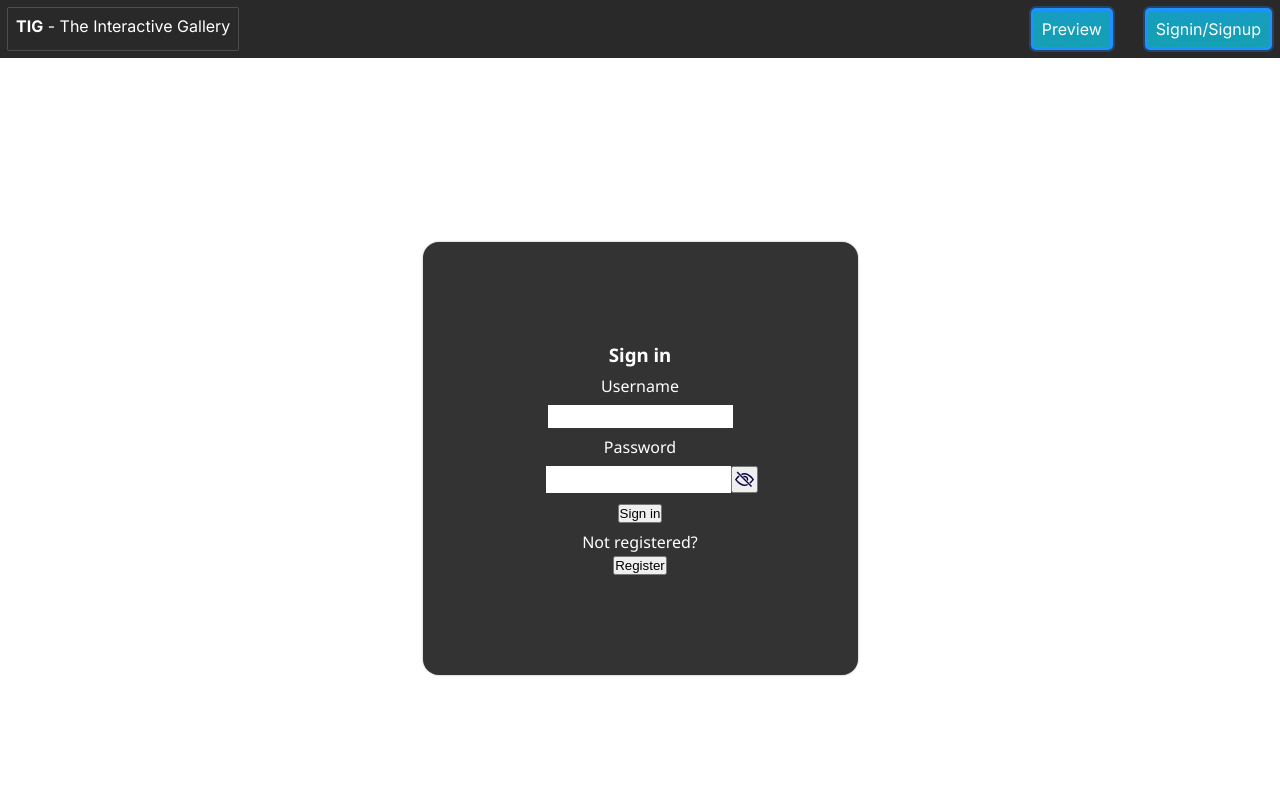
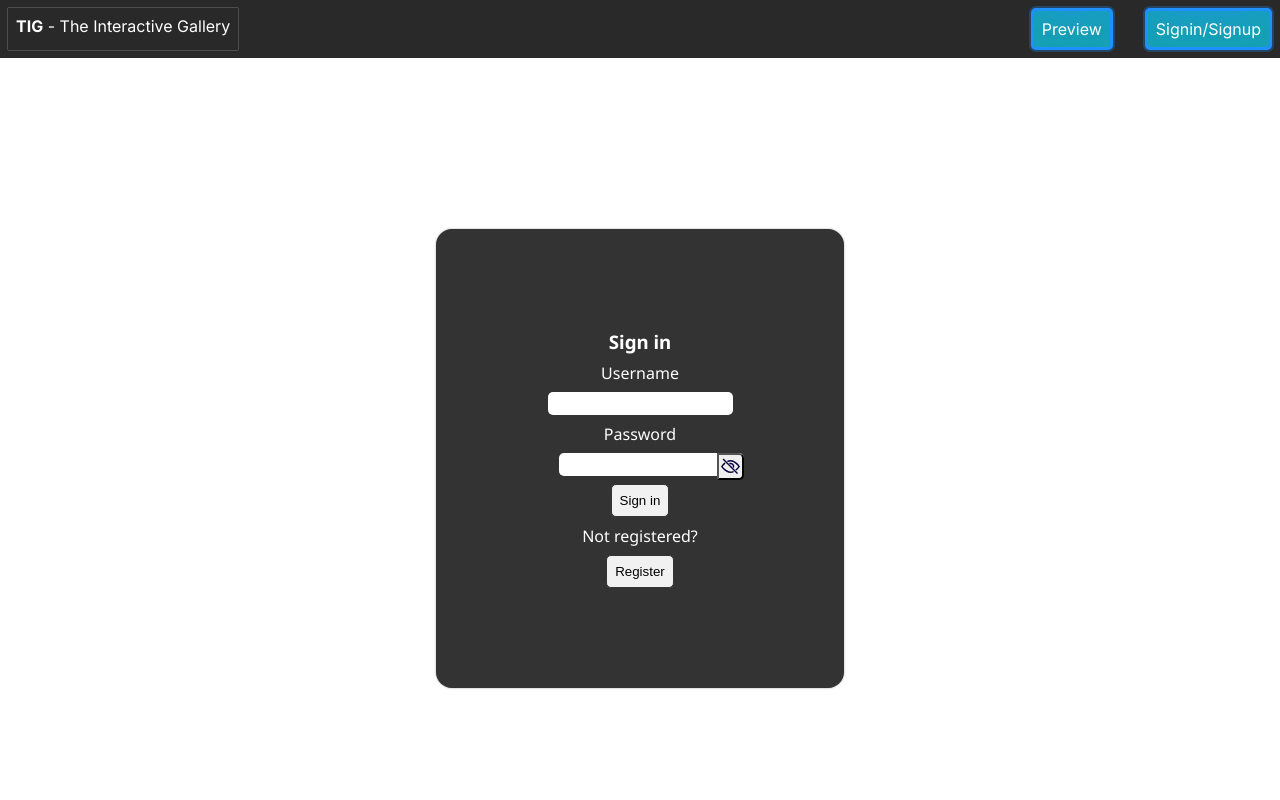
Before and after one commit to David4bay/tom-challenge, a React (Vite) app in the folder tom_frontend/: page /signuser in a window 1280 px wide. Shown: the top 800 px of the page. Built offline with nearby package versions, Linux system fonts and the light colour scheme.

Commit message:
password reveal icon in password effect

```diff
--- a/tom_frontend/src/components/SignUser.tsx
+++ b/tom_frontend/src/components/SignUser.tsx
@@ -56,7 +56,7 @@ export default function SignUser() {
                         </legend>
                             <fieldset className="form__field">
                                 <label htmlFor="username">Username</label>
-                                <input type="text" id="username" className="form__input username" />
+                                <input type="text" id="username" className="form__input" />
                             </fieldset>
                             <fieldset className="form__field">
                                 <label htmlFor="email">Email</label>
@@ -74,7 +74,7 @@ export default function SignUser() {
                                 <button className="auth__button" type="button" onClick={() => setSignUp(!signup)}>Sign up</button>
                             <div>
                                 <p>Have an account? </p>
-                                <button className="form__button" onClick={() => setSignUp(!signup)}>Login </button>
+                                <button className="form__button" onClick={() => setSignUp(!signup)}>Login</button>
                             </div>
                 </form>
                 ) : (
@@ -99,7 +99,7 @@ export default function SignUser() {
                             <button className="auth__button" type="button" onClick={() => setSignUp(!signup)}>Sign in</button>
                         </fieldset>
                         <div>
-                    <p>Not registered? </p> <button className="" onClick={() => setSignUp(!signup)}>Register</button>
+                    <p>Not registered? </p> <button className="form__button" onClick={() => setSignUp(!signup)}>Register</button>
                         </div>
                 </form>
                 )
--- a/tom_frontend/src/index.css
+++ b/tom_frontend/src/index.css
@@ -189,7 +189,6 @@ form {
   transition: all ease 0.5;
   box-shadow: 0 0 2px 0 var(--form-border);
   background-color: var(--form-background);
-
   color: var(--plain);
 }
 
@@ -216,13 +215,26 @@ fieldset {
   padding: calc(var(--sm-space) - 4px);
   border: none;
   margin-top: var(--sm-space);
+  border-radius: calc(var(--sm-space) - 3px);
 }
 
 .form__button {
   border: 1px solid var(--sign-button-border);
+  border-radius: calc(var(--sm-space) - 3px);
   background-color: var(--sign-button-primary);
   align-self: flex-start;
-  padding: var(--md-space);
+  padding: var(--sm-space);
+  margin-top: var(--sm-space);
+}
+
+.auth__button {
+  border: 1px solid var(--sign-button-border);
+  border-radius: calc(var(--sm-space) - 3px);
+  background-color: var(--sign-button-primary);
+  align-self: flex-start;
+  padding: var(--sm-space);
+  /* to center the form login/signup button */
+  margin: auto;
 }
 
 .password__container {
@@ -232,12 +244,23 @@ fieldset {
   padding-left: 23px;
   justify-content: center;
   flex-direction: row;
+  /* fixing the password reveal icon to the element carrying this class */
+  position: relative;
+
 }
 
 .reveal__button {
   display: flex;
   align-self: flex-start;
   margin-top: var(--sm-space);
+  /* transform: translateX(-23px); */
+  border-top-right-radius: calc(var(--sm-space) - 3px);
+  border-bottom-right-radius: calc(var(--sm-space) - 3px);
+  /* z-index: 9999; */
+  /* ties the reveal icon to the password container */
+  position: absolute;
+  right: 0;
+  top: 0;
 }
 
 footer {
```
